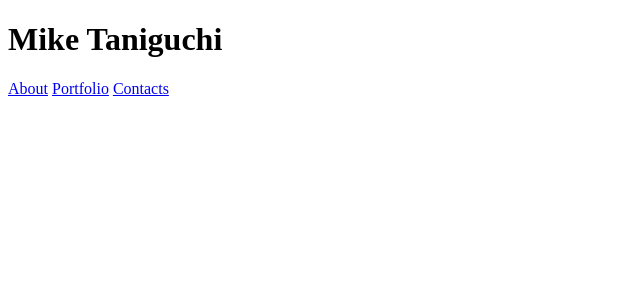
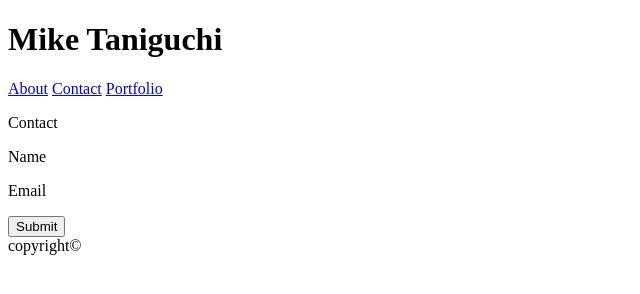
Before and after one commit to mktosos/Basic-Portfolio, a plain HTML site: page contact.html in a window 1280 px wide. Shown: the whole page, without its empty margins (0-640 px from the left). Drawn offline with Linux system fonts and the light colour scheme; files that its build step writes are made by us from their sources.

Commit message:
text added

```diff
--- a/contact.html
+++ b/contact.html
@@ -4,13 +4,28 @@
     <meta charset="UTF-8">
     <meta name="viewport" content="width=device-width, initial-scale=1.0">
     <meta http-equiv="X-UA-Compatible" content="ie=edge">
-    <title>Mike Taniguchi Portfolio</title>
+    <title>Mike Taniguchi Contact</title>
     <link rel="stylesheet" href="style.css">
 </head>
+<!--Page 2 portfolio contact-->
+
+<header>
+    <h1><div>Mike Taniguchi</div></h1>
+    <a href="index.html">About</a>
+    <a href="contact.html">Contact</a>
+    <a href="portfolio.html">Portfolio</a>
+</header>
+
 <body>
-    <header>
-        <h1><div>Mike Taniguchi</div></h1>
-        <a href="index.html">About</a>
-        <a href="portfolio.html">Portfolio</a>
-        <a href="contact.html">Contacts</a>
-         </header>
+    <p>Contact</p>
+    <p>Name</p>
+    <p> <!--mailto: taniguchidesigns@hotmail.com-->Email</p>
+    <button>Submit</button>
+
+
+
+</body>
+
+<footer>
+        <div>copyright©</div>
+</footer>
```
Also changed, not shown: index.html (+13 -7 lines), portfolio.html (+13 -4 lines).
